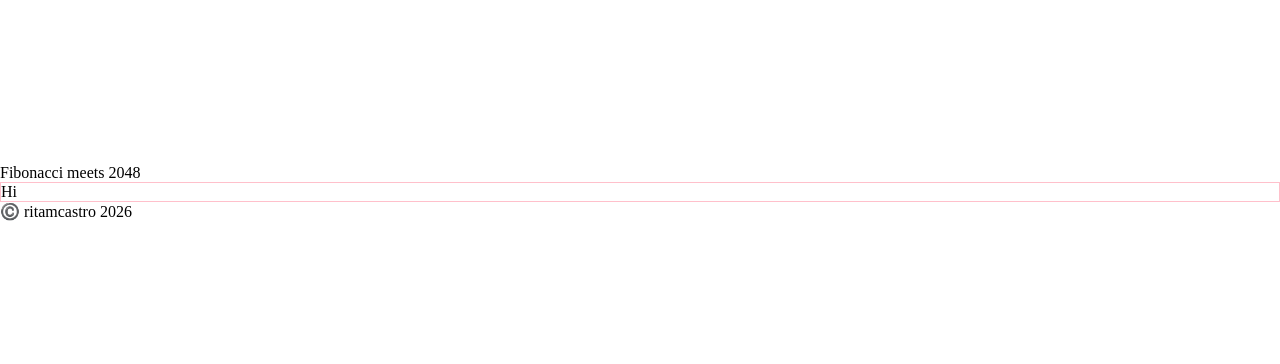
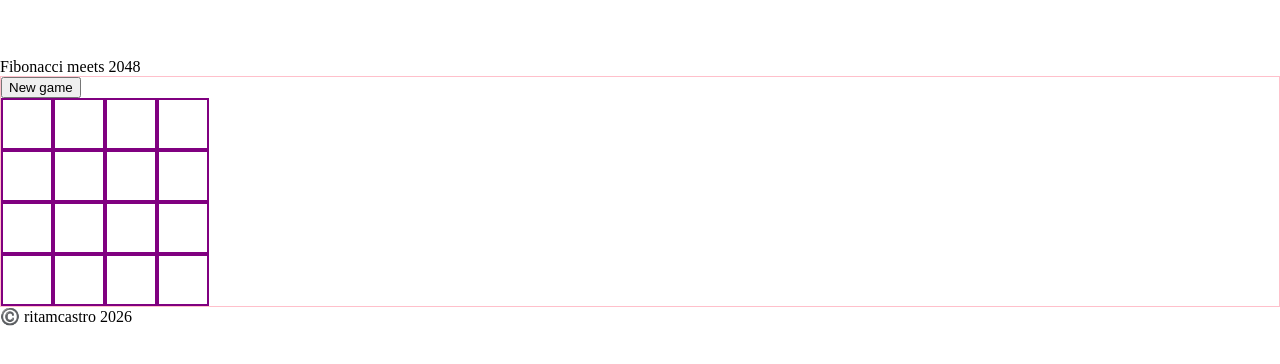
Before and after one commit to ritamcastro/fibonaci.gg, a React (Vite) app in the folder frontend/: page / in a window 1280 px wide. Shown: the part 208-572 px from the top of the page. Built offline with nearby package versions, Linux system fonts and the light colour scheme.

Commit message:
✅ Flow to create a new board drafted

```diff
--- a/frontend/src/ui/pages/homepage.tsx
+++ b/frontend/src/ui/pages/homepage.tsx
@@ -1,7 +1,15 @@
+import Board from "../templates/board";
+import useBoard from "../../hooks/use-board";
+
 const Homepage = () => {
+	const { board, newBoard } = useBoard();
+
 	return (
 		<div style={{ border: "solid 1px pink" }}>
-			<div>Hi</div>
+			<button type="button" onClick={() => newBoard()}>
+				New game
+			</button>
+			<Board gameArea={board} />
 		</div>
 	);
 };
--- a/frontend/src/ui/templates/board.tsx
+++ b/frontend/src/ui/templates/board.tsx
@@ -1,12 +1,13 @@
 const Board = ({ gameArea }: { gameArea: number[][] }) => {
-	// const ncols: number = 4;
-	// const nrows: number = 4;
-
 	return (
 		<section aria-label="Game board">
 			{gameArea.map((row, rowIndex) => {
 				// return <p key={index}>{row}</p>;
-				return <Line row={rowIndex}>{row}</Line>;
+				return (
+					<Line key={rowIndex} row={rowIndex}>
+						{row}
+					</Line>
+				);
 			})}
 		</section>
 	);
```
Also changed, not shown: 1 other file (tests, documents, lock files or other folders).
